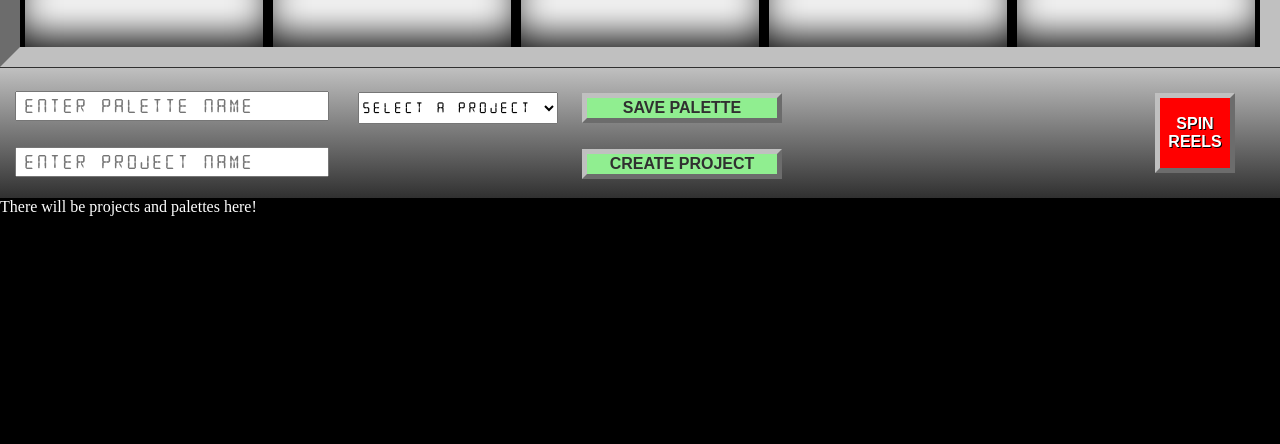
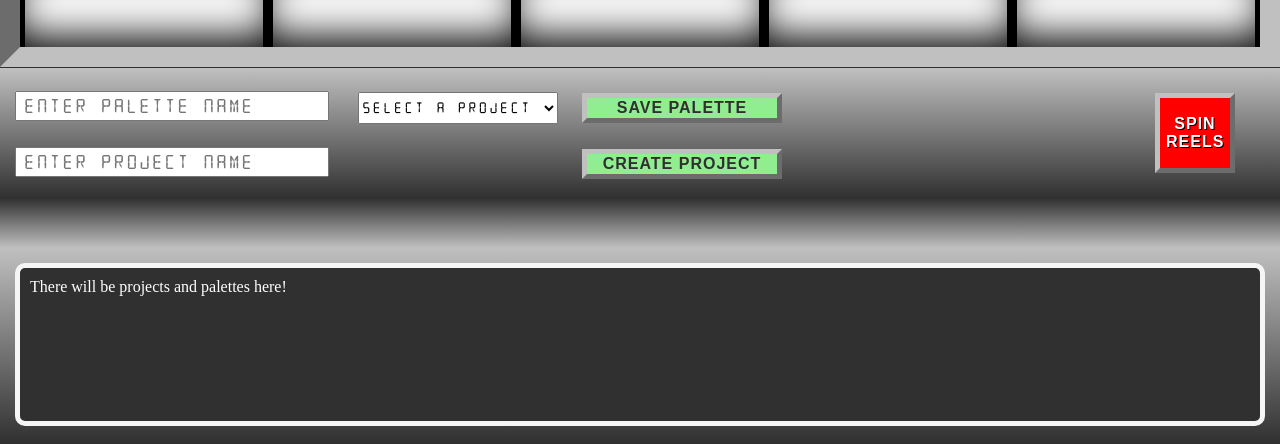
Before and after one commit to mngatewood/palette-picker, a website: page public/index.html in a window 1280 px wide. Shown: the part 356-800 px from the top of the page. Drawn offline with nearby package versions, Linux system fonts and the light colour scheme; a web font is replaced by a local one.

Commit message:
Adds project dashboard styling

```diff
--- a/public/css/styles.css
+++ b/public/css/styles.css
@@ -143,6 +143,7 @@ button {
   margin: 10px 20px;
   color: white;
   text-shadow: 1px 1px black;
+  letter-spacing: 1px;
 }
 
 #main-button-refresh {
@@ -164,9 +165,23 @@ button {
   left: 204px;
 }
 
-#main-existing-projects-container {
+#main-dashboard-bottom {
+  height: 50px;
+  background: linear-gradient(#303030, #C0C0C0);
+}
+
+footer {
   flex: 1;
-  background-color: black;
+  background: linear-gradient(#C0C0C0, #303030);
   color: white;
   min-height: 100px;
+  padding: 15px;
 }
+
+#main-existing-projects-container {
+  padding: 10px;
+  height: 80%;
+  border: 5px solid #F5F5F5;
+  border-radius: 10px;
+  background-color: #303030;
+}
--- a/public/index.html
+++ b/public/index.html
@@ -55,9 +55,12 @@
         </form>
       </section>
     </section>
+    <section id="main-dashboard-bottom"></section>
   </main>
-    <footer id="main-existing-projects-container">
-      There will be projects and palettes here!
+    <footer>
+      <section id="main-existing-projects-container">
+        There will be projects and palettes here!
+      </section>
     </footer>
 
 
```
